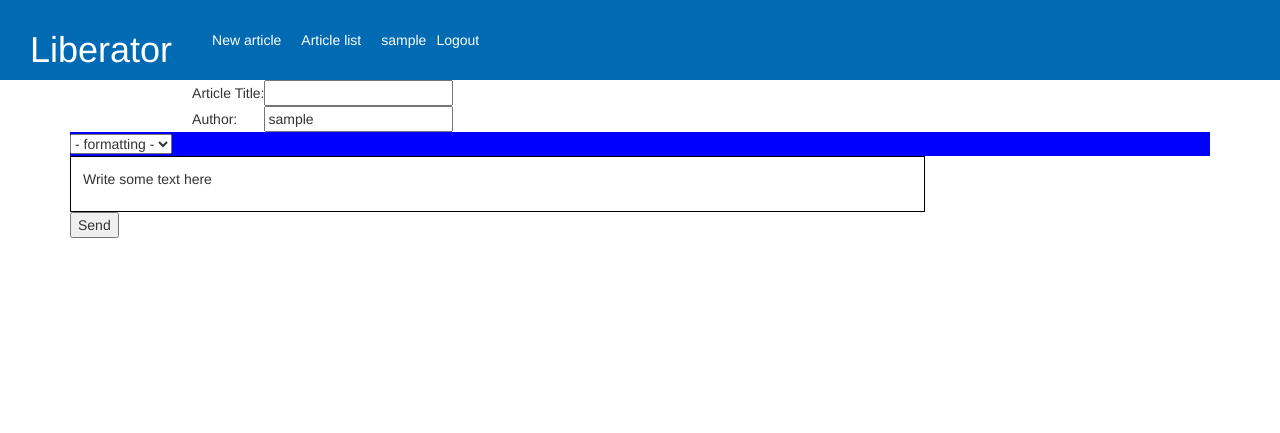
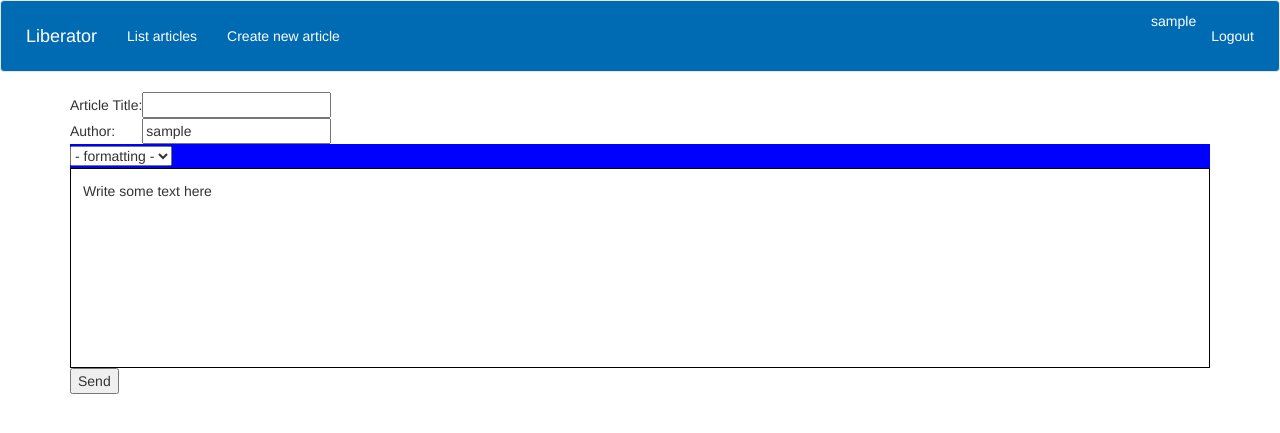
Before and after one commit to libreoss/liberator-api, a Django app: page /editor/new in a window 1280 px wide. Shown: the top 433 px of the page. Run offline with Django 3.2, Linux system fonts and the light colour scheme; the visitor is signed in with stand-in values (Sample User, id 1); some libraries are stand-ins or nearby versions.

Commit message:
Fix widths in editor and improve navigation bar in base.html

```diff
--- a/static/editor-style.css
+++ b/static/editor-style.css
@@ -2,8 +2,8 @@
 .intLink { cursor: pointer; }
 img.intLink { border: 0; }
 #textBox {
-  width: 75%;
-  height: 70%;
+  width: 100%;
+  height: 200px;
   border: 1px #000000 solid;
   padding: 12px;
   overflow: scroll;
--- a/static/style.css
+++ b/static/style.css
@@ -1,5 +1,5 @@
 
-#header
+#base-navigation
 {
 	background-color: #006BB2;
 	color: white;
@@ -7,29 +7,12 @@
 	padding-bottom: 10px;
 }
 
-#header *
+#base-navigation a
 {
-	margin: 10px;
+	color: white;
 }
 
-#header a
+#base-navigation a:hover
 {
-	color: white;
-	text-decoration: none;
-	display: block;
+	background-color: #009BB2;
 }
-
-#header #logo
-{
-	float: left;
-}
-
-#header #mainmenu
-{
-	float: left;
-}
-
-#header #profile
-{
-	text-align: right;
-}
--- a/templates/base.html
+++ b/templates/base.html
@@ -13,31 +13,28 @@
 
 <body {%block body_attributes%} {%endblock%}>
 
-<div id="header">
-<div id="logo">
-<h1>Liberator</h2>
+
+
+<nav id="base-navigation" class="navbar navbar-default">
+<div class="container-fluid">
+<a class="navbar-brand" href="#">Liberator</a>
+<ul class="nav navbar-nav">
+	<li><a href="{% url "article_list" %}">List articles</a></li>
+	<li><a href="{% url "article_submit"%}">Create new article</a></li>
+</ul>
+<ul class="nav navbar-nav navbar-right">
+	{% if user.is_authenticated%}
+		<li>{{user.username}}</li>
+		<li><a href="{% url "author_logout"%}">Logout</a></li>
+	{% else %}
+		<li><a href="{%url "author_login"%}">Login</a></li>
+	{% endif %}
+</ul>
 </div>
+</nav>
 
-<table id="mainmenu">
-<tr>
-<td><a href="{% url "article_submit"%}">New article</a></td>
-<td><a href="{% url "article_list" %}">Article list</a></td>
-</tr>
-</table>
 
-<div id="profile">
 
-<table>
-<tr>
-{% if user.is_authenticated %}
-<td>{{user.username}}</td>
-<td><a href="{%url "author_logout"%}">Logout</a></td>
-{%else%}
-<td><a href="{% url "author_login"%}">Login</a></td>
-{%endif%}
-</table>
-</div>
-</div>
 
 <div class="container">
 
```
